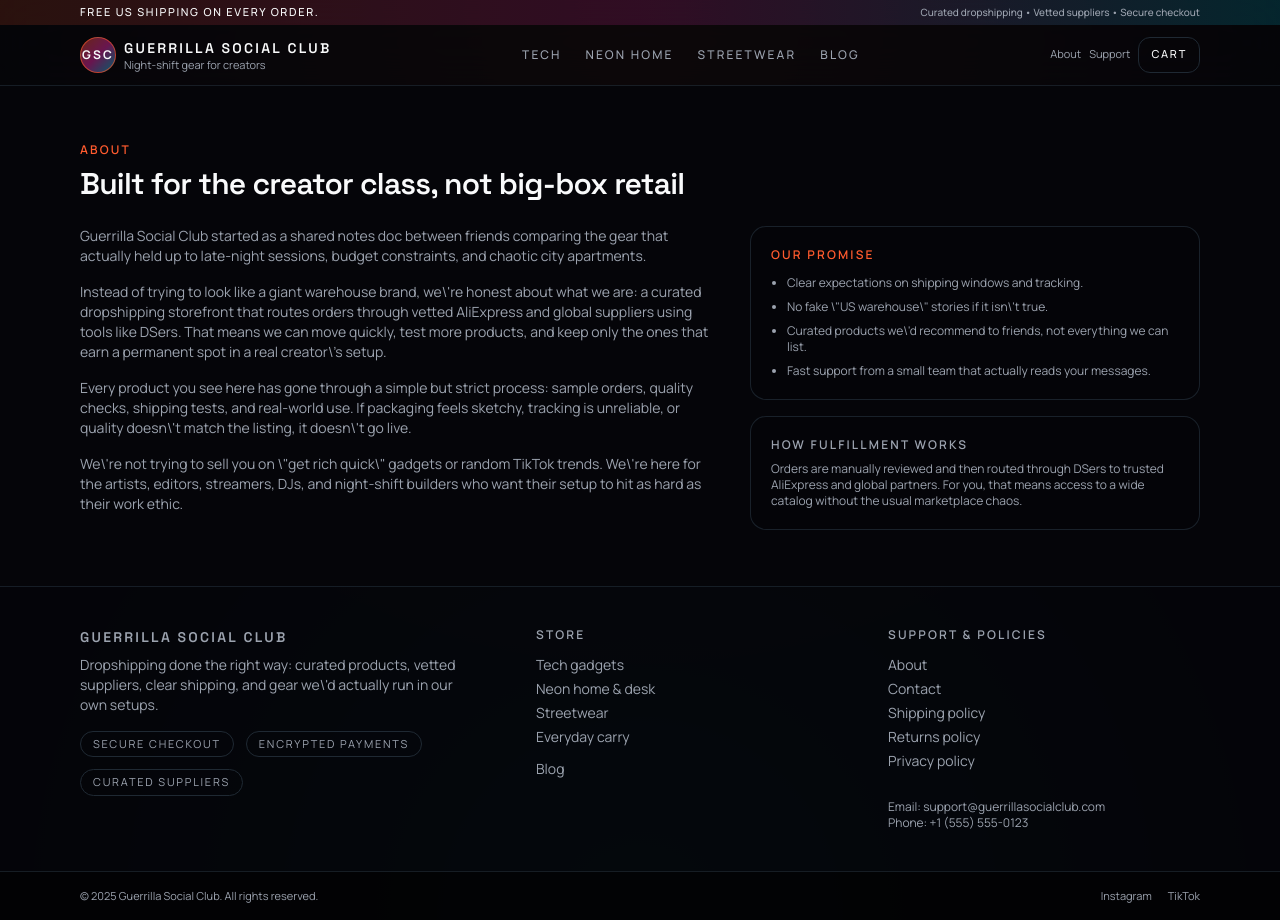
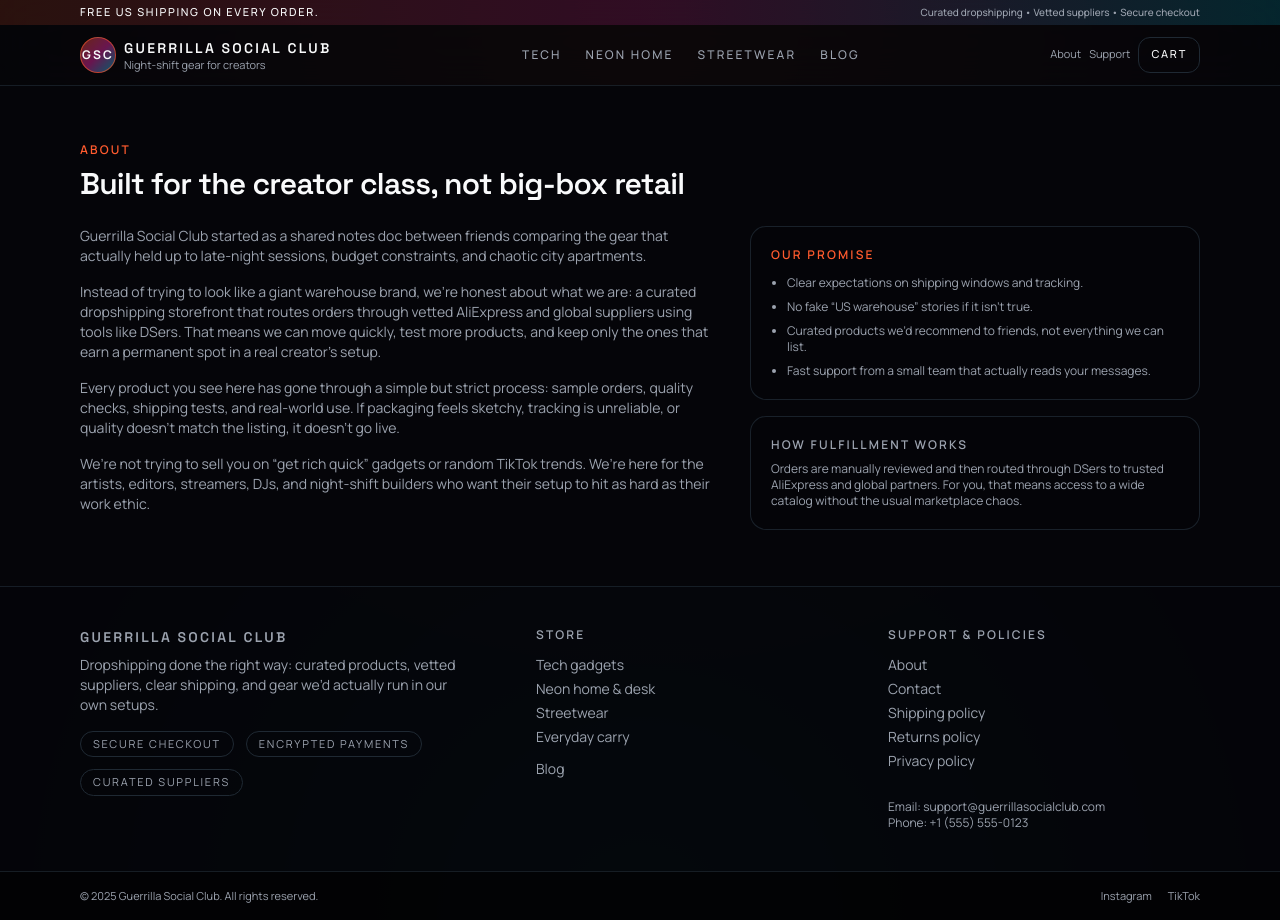
Before and after one commit to joetabora/guerrilla-playground, a Next.js app: page /about in a window 1280 px wide. Built offline with nearby package versions, Linux system fonts and the light colour scheme.

Commit message:
Fix ESLint no-unescaped-entities issues in content pages and components.

```diff
--- a/app/(info)/about/page.tsx
+++ b/app/(info)/about/page.tsx
@@ -34,22 +34,22 @@ export default function AboutPage() {
                 sessions, budget constraints, and chaotic city apartments.
               </p>
               <p>
-                Instead of trying to look like a giant warehouse brand, we\'re
+                Instead of trying to look like a giant warehouse brand, we’re
                 honest about what we are: a curated dropshipping storefront that
                 routes orders through vetted AliExpress and global suppliers using
                 tools like DSers. That means we can move quickly, test more
                 products, and keep only the ones that earn a permanent spot in a
-                real creator\'s setup.
+                real creator’s setup.
               </p>
               <p>
                 Every product you see here has gone through a simple but strict
                 process: sample orders, quality checks, shipping tests, and
                 real-world use. If packaging feels sketchy, tracking is unreliable,
-                or quality doesn\'t match the listing, it doesn\'t go live.
+                or quality doesn’t match the listing, it doesn’t go live.
               </p>
               <p>
-                We\'re not trying to sell you on \"get rich quick\" gadgets or
-                random TikTok trends. We\'re here for the artists, editors,
+                We’re not trying to sell you on “get rich quick” gadgets or
+                random TikTok trends. We’re here for the artists, editors,
                 streamers, DJs, and night-shift builders who want their setup to
                 hit as hard as their work ethic.
               </p>
@@ -62,8 +62,8 @@ export default function AboutPage() {
                 </p>
                 <ul className="mt-3 list-disc space-y-2 pl-4 text-xs">
                   <li>Clear expectations on shipping windows and tracking.</li>
-                  <li>No fake \"US warehouse\" stories if it isn\'t true.</li>
-                  <li>Curated products we\'d recommend to friends, not everything we can list.</li>
+                  <li>No fake “US warehouse” stories if it isn’t true.</li>
+                  <li>Curated products we’d recommend to friends, not everything we can list.</li>
                   <li>Fast support from a small team that actually reads your messages.</li>
                 </ul>
               </div>
--- a/app/(info)/policies/privacy/page.tsx
+++ b/app/(info)/policies/privacy/page.tsx
@@ -52,7 +52,7 @@ export default function PrivacyPolicyPage() {
           <h2 className="font-semibold text-foreground">Your rights</h2>
           <p>
             You can request access to, correction of, or deletion of your
-            personal data where applicable. Contact us if you\'d like to exercise
+            personal data where applicable. Contact us if you’d like to exercise
             any of these rights.
           </p>
         </section>
--- a/app/(info)/policies/returns/page.tsx
+++ b/app/(info)/policies/returns/page.tsx
@@ -24,7 +24,7 @@ export default function ReturnsPolicyPage() {
           <p>
             If your order arrives damaged, defective, or noticeably different
             from what was advertised, contact us within 7 days of delivery with
-            clear photos and your order number. We\'ll work with our suppliers to
+            clear photos and your order number. We’ll work with our suppliers to
             offer a replacement or refund where appropriate.
           </p>
         </section>
@@ -34,7 +34,7 @@ export default function ReturnsPolicyPage() {
           <p>
             Because many items ship directly from global partners, change-of-mind
             returns may not always be possible or may require return shipping to
-            an international warehouse. Reach out to us and we\'ll outline the
+            an international warehouse. Reach out to us and we’ll outline the
             options for your specific order.
           </p>
         </section>
@@ -54,7 +54,7 @@ export default function ReturnsPolicyPage() {
           <h2 className="font-semibold text-foreground">How to request a return</h2>
           <p>
             Email us with your order number, reason for return, and clear photos
-            where relevant. We\'ll respond with next steps, including any
+            where relevant. We’ll respond with next steps, including any
             applicable return address or store credit options.
           </p>
         </section>
--- a/app/(info)/policies/shipping/page.tsx
+++ b/app/(info)/policies/shipping/page.tsx
@@ -57,8 +57,8 @@ export default function ShippingPolicyPage() {
         <section className="space-y-2">
           <h2 className="font-semibold text-foreground">Tracking</h2>
           <p>
-            You\'ll receive a tracking link via email as soon as your order is
-            scanned into the carrier\'s system. Tracking updates may take 24–72
+            You’ll receive a tracking link via email as soon as your order is
+            scanned into the carrier’s system. Tracking updates may take 24–72
             hours to appear after you receive the link.
           </p>
         </section>
@@ -67,7 +67,7 @@ export default function ShippingPolicyPage() {
           <h2 className="font-semibold text-foreground">Customs & duties</h2>
           <p>
             For international orders, local customs fees, import duties, or taxes
-            may apply and are the responsibility of the customer. We don\'t
+            may apply and are the responsibility of the customer. We don’t
             control these charges.
           </p>
         </section>
--- a/app/(shop)/cart/page.tsx
+++ b/app/(shop)/cart/page.tsx
@@ -169,7 +169,7 @@ export default function CartPage() {
                   Boost your AOV the honest way
                 </p>
                 <p>
-                  We don\'t do fake timers or fake scarcity. Instead, we bundle
+                  We don’t do fake timers or fake scarcity. Instead, we bundle
                   pieces that actually work better together.
                 </p>
                 <p>
--- a/app/(shop)/checkout/page.tsx
+++ b/app/(shop)/checkout/page.tsx
@@ -35,8 +35,8 @@ export default function CheckoutPage() {
               Secure checkout
             </h1>
             <p className="text-sm text-muted-foreground">
-              We\'ll route your order through our vetted suppliers and send
-              tracking as soon as it\'s live.
+              We’ll route your order through our vetted suppliers and send
+              tracking as soon as it’s live.
             </p>
           </div>
 
@@ -105,7 +105,7 @@ export default function CheckoutPage() {
                   </Button>
                 </div>
                 <p className="text-[11px] text-muted-foreground">
-                  You won\'t be charged in this demo. In a real deployment, this
+                  You won’t be charged in this demo. In a real deployment, this
                   step would create a checkout session via your backend.
                 </p>
               </CardContent>
--- a/app/not-found.tsx
+++ b/app/not-found.tsx
@@ -9,7 +9,7 @@ export default function NotFound() {
           This page went off-grid.
         </h1>
         <p className="text-sm text-muted-foreground">
-          The link you followed doesn\'t exist or has moved. Head back to the
+          The link you followed doesn’t exist or has moved. Head back to the
           storefront and keep building your setup.
         </p>
         <a
--- a/components/sections/collections-grid-section.tsx
+++ b/components/sections/collections-grid-section.tsx
@@ -20,7 +20,7 @@ export function CollectionsGridSection() {
               Collections for how you actually live
             </h2>
             <p className="mt-1 max-w-xl text-sm text-muted-foreground">
-              Whether you\'re dialing in a desk, a fit, or a full room, start with
+              Whether you’re dialing in a desk, a fit, or a full room, start with
               a collection that matches your energy.
             </p>
           </div>
--- a/components/sections/hero-section.tsx
+++ b/components/sections/hero-section.tsx
@@ -96,7 +96,7 @@ export function HeroSection() {
                 </p>
                 <p className="text-xs text-muted-foreground">
                   No endless scrolling, no sketchy listings. Just battle-tested
-                  pieces we\'ve already vetted.
+                  pieces we’ve already vetted.
                 </p>
               </div>
 
--- a/components/site-footer.tsx
+++ b/components/site-footer.tsx
@@ -15,7 +15,7 @@ export function SiteFooter() {
             </p>
             <p className="mt-2 max-w-sm text-sm text-muted-foreground">
               Dropshipping done the right way: curated products, vetted suppliers,
-              clear shipping, and gear we\'d actually run in our own setups.
+              clear shipping, and gear we’d actually run in our own setups.
             </p>
           </div>
 
```
Also changed, not shown: app/(info)/contact/page.tsx (+5 -5 lines).
